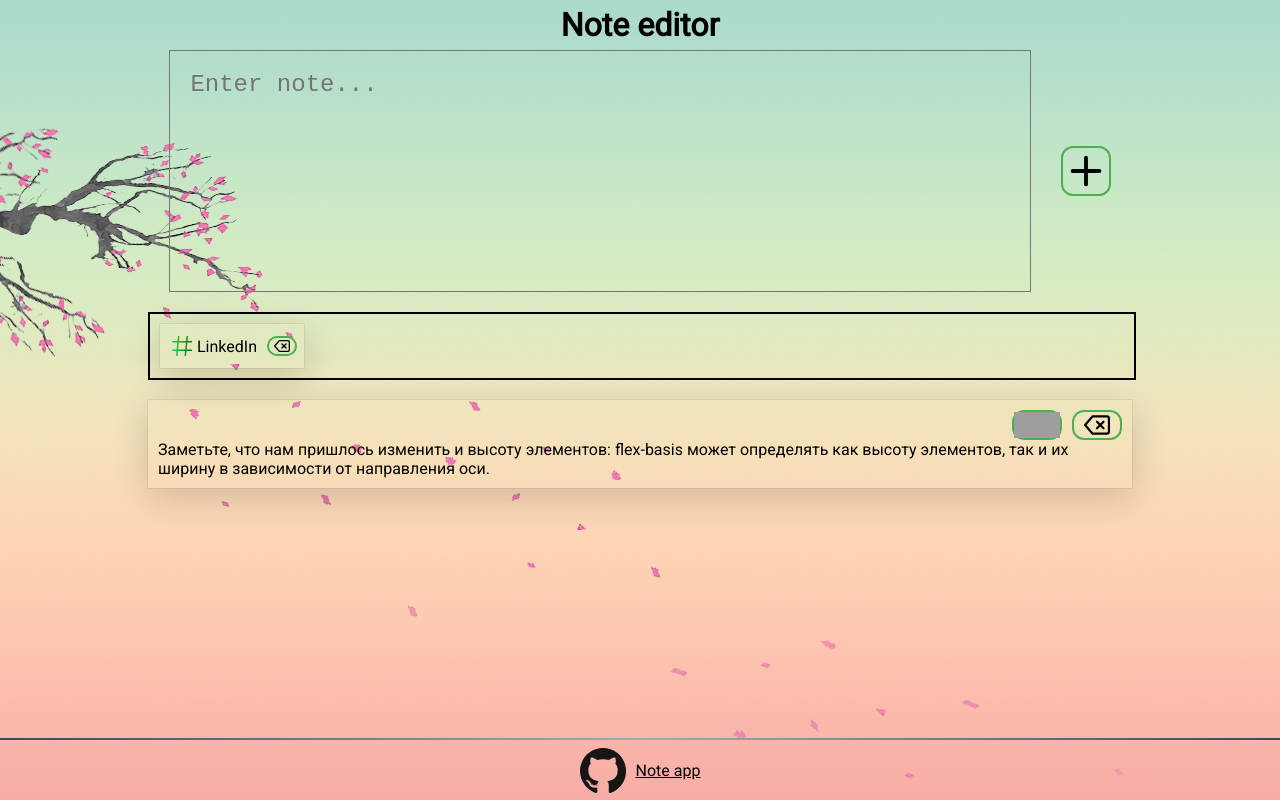
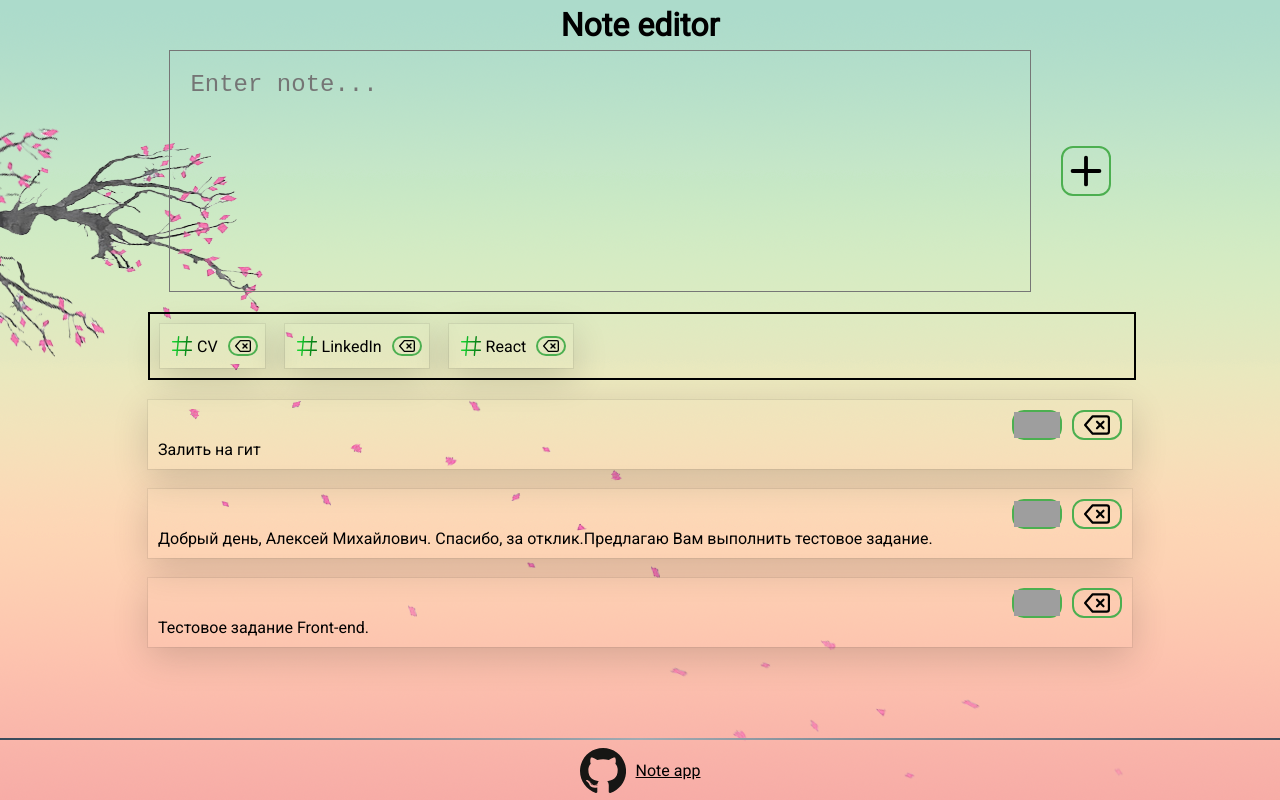
Before and after one commit to AliaxeiSehiyenia/note-app, a React (Create React App) app: page / in a window 1280 px wide. Built offline with nearby package versions, Linux system fonts and the light colour scheme; grey boxes are pictures that could not be loaded.

Commit message:
feat: add data.json and NoteList and TagLint components

```diff
--- a/src/components/app/app.scss
+++ b/src/components/app/app.scss
@@ -72,19 +72,23 @@ body {
       }
     }
 
-    .section-tegs {
+    .section-tags {
       @extend %tplFlexFitContent;
       flex-wrap: wrap;
       border: 2px solid;
       margin: 20px;
 
-      .teg {
+      .tag {
         @extend %tplFlexCenter;
         height: 30px;
         flex-direction: row;
         margin: 10px;
         padding: 7px;
         cursor: pointer;
+
+        &.active {
+          border: 2px solid;
+        }
 
         .hash {
           height: inherit;
@@ -147,7 +151,7 @@ body {
       transform: translate(-50%, 120%);
     }
 
-    &.teg-btn {
+    &.tag-btn {
       @include wh(30px, 20px);
       margin-left: 10px;
     }
--- a/src/components/main/Main.tsx
+++ b/src/components/main/Main.tsx
@@ -1,23 +1,20 @@
 import NoteAddSection from './note-add-section/NoteAddSection';
-import Note from './note-list-item/Note';
-import Teg from './teg-list-item/Teg';
+import NoteList from './note-list/NoteList';
+import TagList from './tag-list/TagList';
+import data from '../../data.json';
 
-function Main() {
+const Main = () => {
+  const { tags, notes } = data;
+
   return (
     <main className="main">
       <div className="container main-container">
-        <section className="section-creating">
-          <NoteAddSection />
-        </section>
-        <section className="section-tegs">
-          <Teg />
-        </section>
-        <section className="section-notes">
-          <Note />
-        </section>
+        <NoteAddSection />
+        <TagList data={tags} />
+        <NoteList data={notes} />
       </div>
     </main>
   );
-}
+};
 
 export default Main;
--- a/src/components/main/note-add-section/NoteAddSection.tsx
+++ b/src/components/main/note-add-section/NoteAddSection.tsx
@@ -2,7 +2,7 @@ import svgPlus from '../../../resources/svg/plus.svg';
 
 function NoteAddSection() {
   return (
-    <>
+    <section className="section-creating">
       <textarea
         className="section-creating-textarea"
         autoComplete="off"
@@ -12,7 +12,7 @@ function NoteAddSection() {
         <img src={svgPlus} alt="add note"></img>
         <span className="tooltiptext">Create note</span>
       </button>
-    </>
+    </section>
   );
 }
 
--- a/src/components/main/note-list-item/Note.tsx
+++ b/src/components/main/note-list-item/Note.tsx
@@ -1,7 +1,12 @@
 import svgDelete from '../../../resources/svg/delete.svg';
 import svgEdit from '../../../resources/svg/edit.svg';
 
-function Note() {
+type NoteProps = {
+  key: number;
+  note: string;
+};
+
+const Note = ({ note }: NoteProps) => {
   return (
     <div className="note card">
       <div className="note-btns-wrapper">
@@ -14,10 +19,9 @@ function Note() {
           <span className="tooltiptext">delete note</span>
         </button>
       </div>
-      Заметьте, что нам пришлось изменить и высоту элементов: flex-basis может определять как высоту
-      элементов, так и их ширину в зависимости от направления оси.
+      {note}
     </div>
   );
-}
+};
 
 export default Note;
--- /dev/null
+++ b/src/components/main/note-list/NoteList.tsx
@@ -0,0 +1,15 @@
+import Note from '../note-list-item/Note';
+
+type NoteListProps = {
+  data: string[];
+};
+
+const NoteList = ({ data }: NoteListProps) => {
+  const elements = data.map((item, i) => {
+    return <Note key={i} note={item} />;
+  });
+
+  return <section className="section-notes">{elements}</section>;
+};
+
+export default NoteList;
--- a/src/components/main/teg-list-item/Teg.tsx
+++ b/src/components/main/tag-list-item/Tag.tsx
@@ -1,17 +1,22 @@
 import svgDelete from '../../../resources/svg/delete.svg';
 import svgHash from '../../../resources/svg/hash.svg';
 
-function Teg() {
+type TagProps = {
+  key: number;
+  tag: string;
+};
+
+const Tag = ({ tag }: TagProps) => {
   return (
-    <div className="teg card">
+    <div className="tag card">
       <img className="hash" src={svgHash} alt="hash"></img>
-      LinkedIn
-      <button className="btn teg-btn delete-btn">
+      {tag}
+      <button className="btn tag-btn delete-btn">
         <img src={svgDelete} alt=""></img>
         <span className="tooltiptext">delete tag</span>
       </button>
     </div>
   );
-}
+};
 
-export default Teg;
+export default Tag;
--- /dev/null
+++ b/src/components/main/tag-list/TagList.tsx
@@ -0,0 +1,15 @@
+import Tag from '../tag-list-item/Tag';
+
+type TagListProps = {
+  data: string[];
+};
+
+const TagList = ({ data }: TagListProps) => {
+  const elements = data.map((item, i) => {
+    return <Tag key={i} tag={item} />;
+  });
+
+  return <section className="section-tags">{elements}</section>;
+};
+
+export default TagList;
--- /dev/null
+++ b/src/data.json
@@ -0,0 +1,8 @@
+{
+  "tags": ["CV", "LinkedIn", "React"],
+  "notes": [
+    "Залить на гит",
+    "Добрый день, Алексей Михайлович. Спасибо, за отклик.Предлагаю Вам выполнить тестовое задание.",
+    "Тестовое задание Front-end."
+  ]
+}
```
